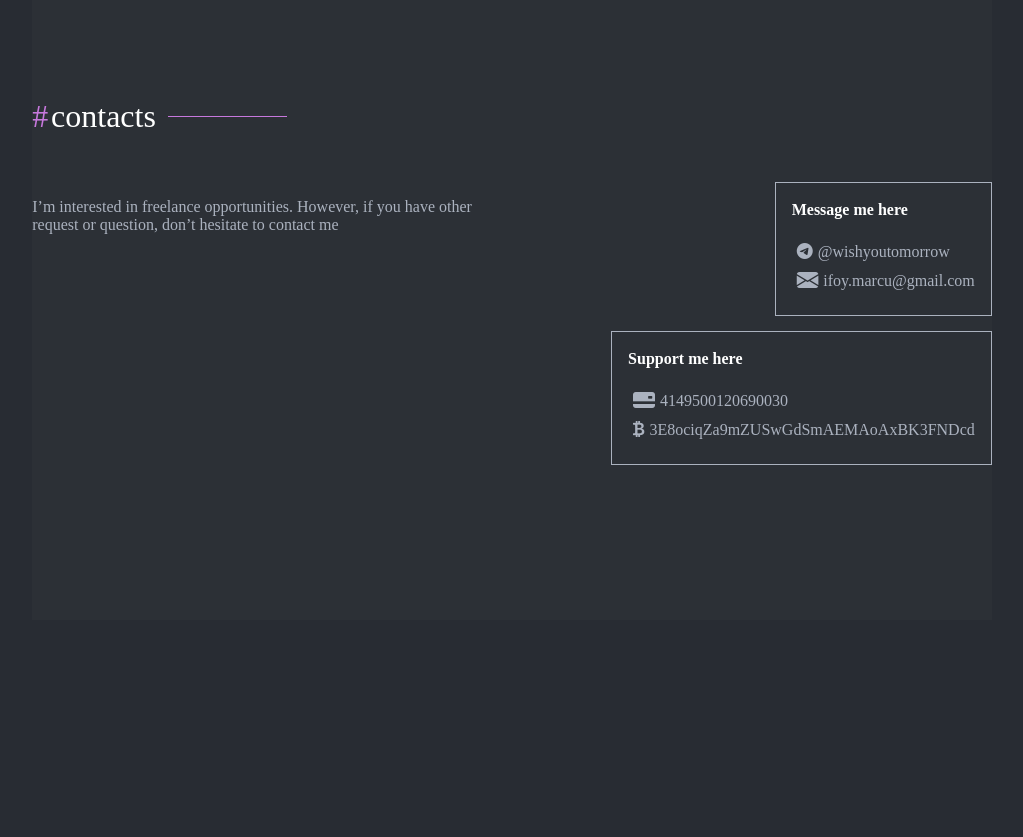
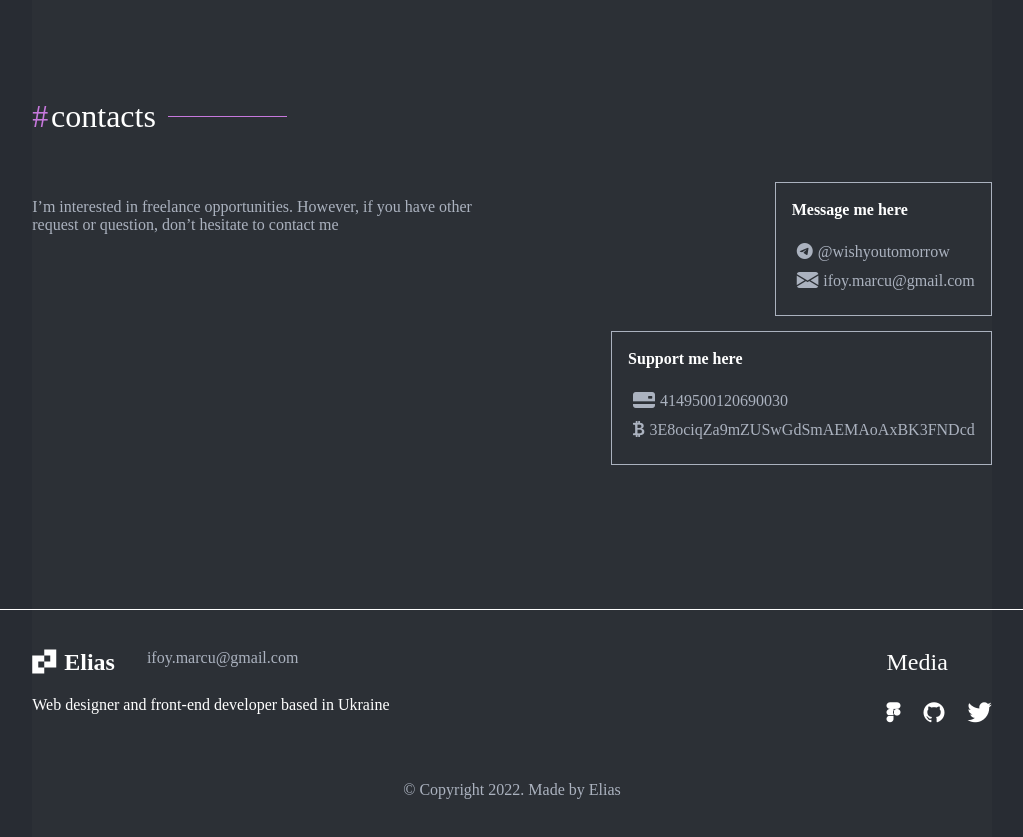
Before and after one commit to wishyoutomorrow/ifoy-dev, a website: page src/index.html in a window 1280 px wide. Shown: the part 2894-3731 px from the top of the page, without its empty margins (128-1151 px from the left). Before the commit the page ends 3514 px from the top, so only its background shows below. Drawn offline with nearby package versions, Linux system fonts and the light colour scheme; files that its build step writes are made by us from their sources; files whose address does not match are found by name; a web font is replaced by a local one.

Commit message:
created: footer

```diff
--- a/src/theme/components/contacts/_contacts.html
+++ b/src/theme/components/contacts/_contacts.html
@@ -1,5 +1,5 @@
 <section class="section contacts">
-  <div class="container container_bg-color">
+  <div class="container container_bg-color contacts__container">
     <h2 class="section-title contacts__title hashtag">contacts</h2>
     <div class="wrapper contacts__wrapper">
       <p class="contacts__text">
--- a/src/theme/components/contacts/_contacts.scss
+++ b/src/theme/components/contacts/_contacts.scss
@@ -5,6 +5,9 @@
     &::after {
       width: vw(127px);
     }
+  }
+  &__container {
+    padding-bottom: em(144px);
   }
   // .contacts__wrapper
   &__wrapper {
--- a/src/theme/components/footer/_footer.html
+++ b/src/theme/components/footer/_footer.html
@@ -1,3 +1,39 @@
 <footer class="footer">
-  <div class="container container_bg-color"></div>
+  <div class="container container_bg-color">
+    <div class="wrapper footer__wrapper">
+      <div class="footer__content footer-content">
+        <div class="wrapper footer-content__wrapper">
+          <a href="/" class="logo footer__logo">
+            <i class="icon-logo"></i>
+            Elias
+          </a>
+          <a href="mailto:ifoy.marcu@gmail.com" class="footer__mail">
+            ifoy.marcu@gmail.com
+          </a>
+        </div>
+        <p class="footer__paragraph">
+          Web designer and front-end developer based in Ukraine
+        </p>
+      </div>
+      <!-- /.footer-content -->
+
+      <div class="footer__media footer-media">
+        <h4 class="footer-media__title">Media</h4>
+        <div class="wrapper footer-media__wrapper">
+          <a href="@" class="footer-media__link">
+            <i class="icon-figma"></i>
+          </a>
+          <a href="#" class="footer-media__link">
+            <i class="icon-github"></i>
+          </a>
+          <a href="#" class="footer-media__link">
+            <i class="icon-twitter"></i>
+          </a>
+        </div>
+      </div>
+      <!-- /.footer-media -->
+    </div>
+    <!-- /.wrapper footer__wrapper -->
+    <div class="footer__copyright">© Copyright 2022. Made by Elias</div>
+  </div>
 </footer>
--- a/src/theme/components/footer/_footer.scss
+++ b/src/theme/components/footer/_footer.scss
@@ -0,0 +1,74 @@
+.footer {
+  font-size: 1rem;
+  border-top: em(1px) solid $white;
+  // .footer__wrapper
+  &__wrapper {
+    justify-content: space-between;
+  }
+  // .footer__content
+  &__content {
+  }
+  // .footer__logo
+  &__logo {
+    font-weight: 700;
+    font-size: em(24px);
+    line-height: em(31px, 24px);
+  }
+  // .footer__mail
+  &__mail {
+    font-weight: 400;
+    font-size: em(16px);
+    line-height: em(21px, 16px);
+    color: $gray;
+  }
+  // .footer__paragraph
+  &__paragraph {
+    font-weight: 400;
+    font-size: em(16px);
+    line-height: em(21px, 16px);
+    color: $white;
+  }
+  // .footer__media
+  &__media {
+  }
+  &__copyright {
+    text-align: center;
+    font-weight: 400;
+    font-size: em(16px);
+    line-height: em(21px, 16px);
+    color: $gray;
+    margin-top: em(48px, 16px);
+  }
+}
+
+.footer-content {
+  font-size: 1rem;
+  // .footer-content__wrapper
+  &__wrapper {
+    align-items: flex-start;
+    gap: em(32px);
+    height: auto;
+  }
+}
+
+.footer-media {
+  font-size: 1rem;
+  // .footer-media__title
+  &__title {
+    font-weight: 500;
+    font-size: em(24px);
+    line-height: em(31px, 24px);
+    color: $white;
+    margin-bottom: 1em;
+  }
+  // .footer-media__wrapper
+  &__wrapper {
+    gap: em(23px);
+    height: auto;
+  }
+  // .footer-media__link
+  &__link {
+    font-size: em(20px);
+    color: $white;
+  }
+}
--- a/src/theme/style/_grid.scss
+++ b/src/theme/style/_grid.scss
@@ -3,9 +3,10 @@
   height: 100%;
   margin: 0 auto;
   padding: 0;
+  padding: em(37px) 0;
+
   &_bg-color {
     background-color: $dark-thin;
-    padding: em(37px) 0;
   }
 }
 
```
